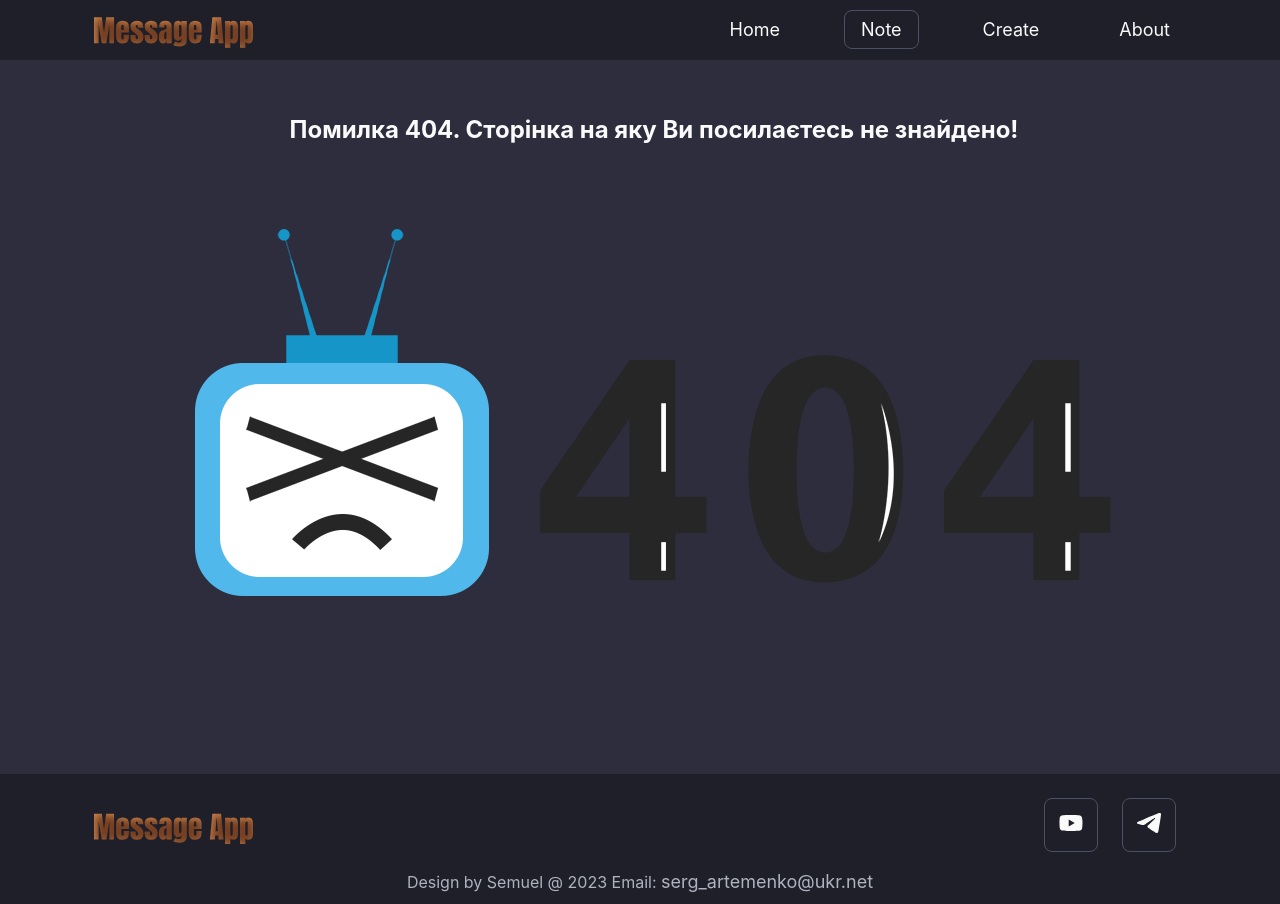
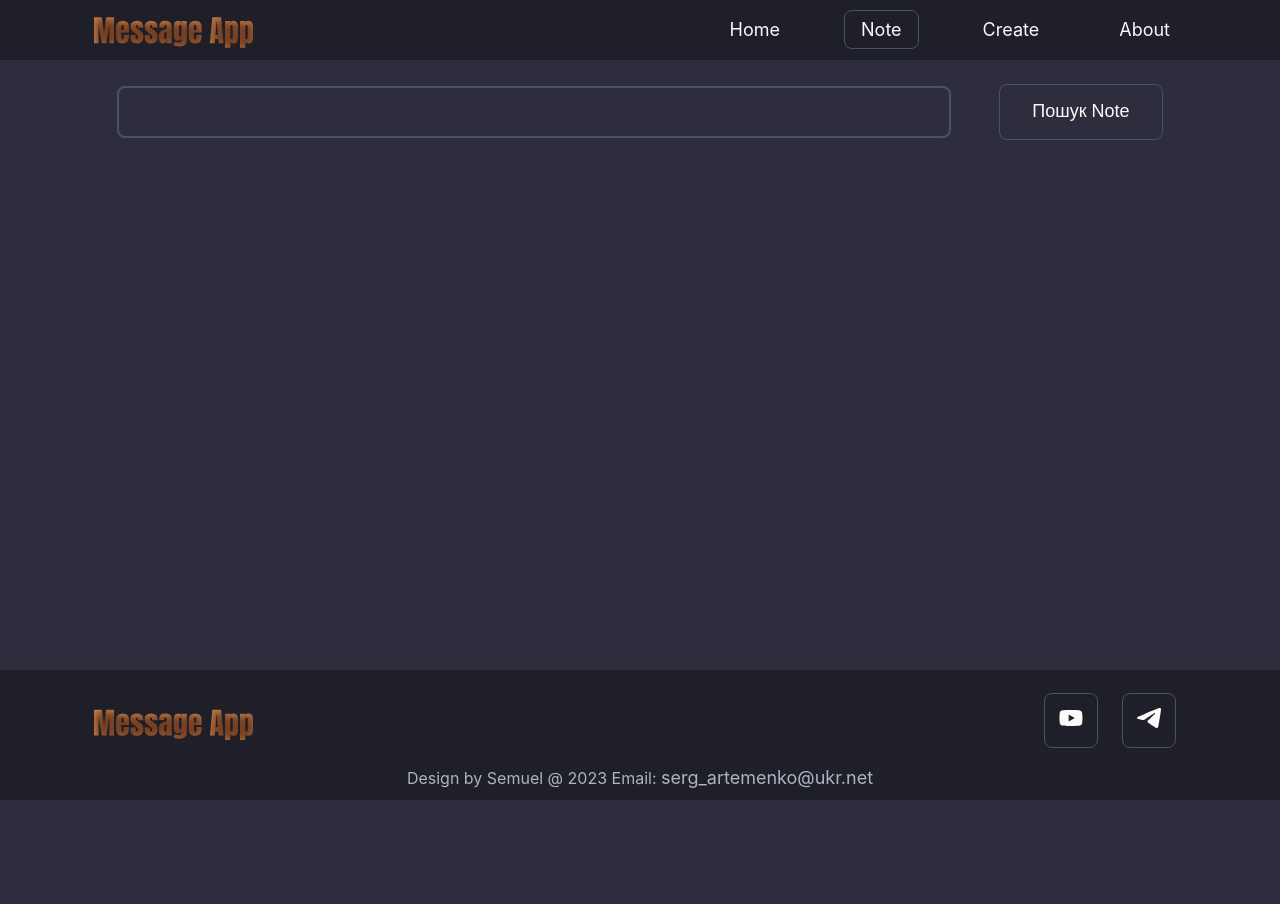
Before and after one commit to xSemuel/message-app, a React (Create React App) app: page /note in a window 1280 px wide. Before the commit this address had no page. After the commit the page ends 800 px from the top, so only its background shows below. Built offline with nearby package versions, Linux system fonts and the light colour scheme.

Commit message:
feat: create Note component

```diff
--- a/src/App.js
+++ b/src/App.js
@@ -1,5 +1,5 @@
 import { BrowserRouter, Routes, Route } from "react-router-dom";
-import { Header, Main, Create, About, Footer, NoteNotFound } from './components'
+import { Header, Main, Note, Create, About, Footer, NoteNotFound } from './components'
 
 import styles from './App.module.css'
 
@@ -12,6 +12,8 @@ function App() {
             <Routes>
               <Route exact path='/' element={<Main />} />
               <Route path='/create' element={<Create />} />
+              <Route path='/note/' element={<Note />} />
+              <Route path='/note/:noteUrl' element={<Note />} />
               <Route path='/about' element={<About />} />
               <Route path='*' element={<NoteNotFound />} />
             </Routes>
--- a/src/components/index.js
+++ b/src/components/index.js
@@ -1,5 +1,6 @@
 export * from './header'
 export * from './main'
+export * from './note'
 export * from './create'
 export * from './about'
 export * from './footer'
--- /dev/null
+++ b/src/components/note/Note.js
@@ -0,0 +1,64 @@
+import { useEffect, useState, createRef } from "react";
+import { useParams, useNavigate } from "react-router-dom";
+import * as noteApi from '../../api/note.api';
+
+import styles from './Note.module.css'
+
+export function Note() {
+    const { noteURL } = useParams();
+    const history = useNavigate()
+
+    const [note, setNote] = useState('');
+    const [isError, setIsError] = useState(false);
+    const searchRef = createRef();
+
+    useEffect(() => {
+        if (noteURL === undefined) return
+
+        noteApi.getNote(noteURL)
+            .then(response => {
+                if (response.result) {
+                    setNote(response.note);
+                    setIsError(false)
+                } else {
+                    setIsError(true)
+                }
+            });
+    }, [noteURL]);
+
+    function searchNote(event) {
+        event.preventDefault();
+        const noteHash = event.target.elements.url.value.trim();
+        if (noteHash === '') {
+            alert('Заповніть поля');
+            return false;
+        }
+        searchRef.current.value = '';
+        history(`/note/${noteHash}`)
+    }
+
+    function resetNote() {
+        setNote('')
+        history('/note')
+    }
+
+    return (
+        <div className={styles.wrapper}>
+            {note && <div>
+                <h3>Note:</h3>
+                <div><p>{note}</p></div>
+                <div><button onClick={resetNote}>Дивитись ще один note</button></div>
+            </div>}
+            {isError && <div>
+                <p>Відбулася помилка, такий хеш не знайдено. Спробуйте ще раз:</p><br />
+            </div>}
+            {!note && <div>
+                <form action="" onSubmit={searchNote}>
+                    <label htmlFor="url"> Введіть хеш замітки</label>
+                    <input className={styles.searchInput} ref={searchRef} type="text" name="url" />
+                    <button type="submit">Пошук Note</button>
+                </form>
+            </div>}
+        </div>
+    );
+}
--- /dev/null
+++ b/src/components/note/Note.module.css
@@ -0,0 +1,22 @@
+.wrapper {
+    display: flex;
+    flex-direction: column;
+}
+
+.searchInput {
+    border-radius: var(--border-8);
+    border: 2px solid var(--color-stroke);
+    font-weight: 400;
+    font-size: 18px;
+    line-height: 120%;
+    background-color: #2e2d3d;
+    color: var(--color-text);
+    width: 800px;
+    height: 48px;
+    padding: 0 15px;
+    outline: none;
+}
+
+.searchInput:focus {
+    border: 2px solid var(--color-link-hover);
+}
--- /dev/null
+++ b/src/components/note/index.js
@@ -0,0 +1 @@
+export * from './Note'
```
